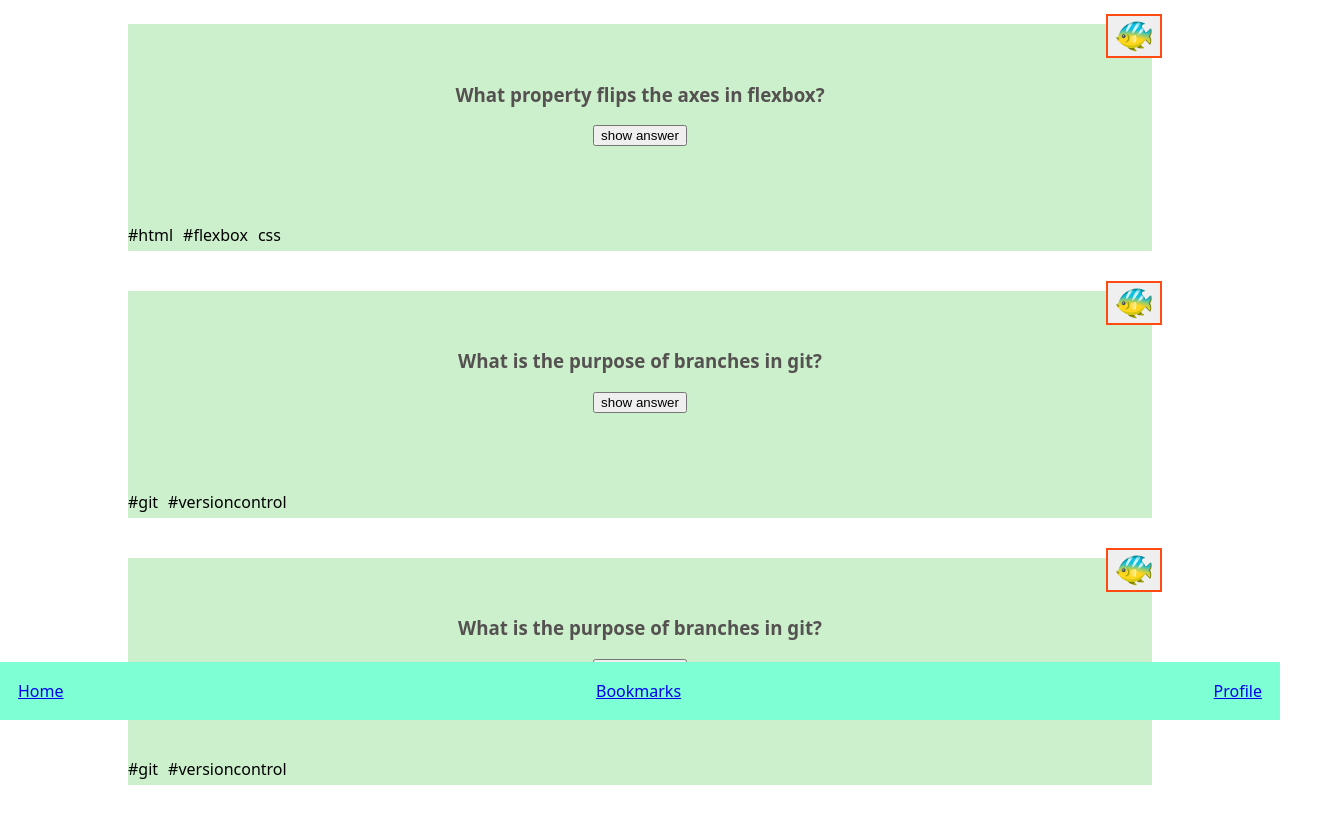
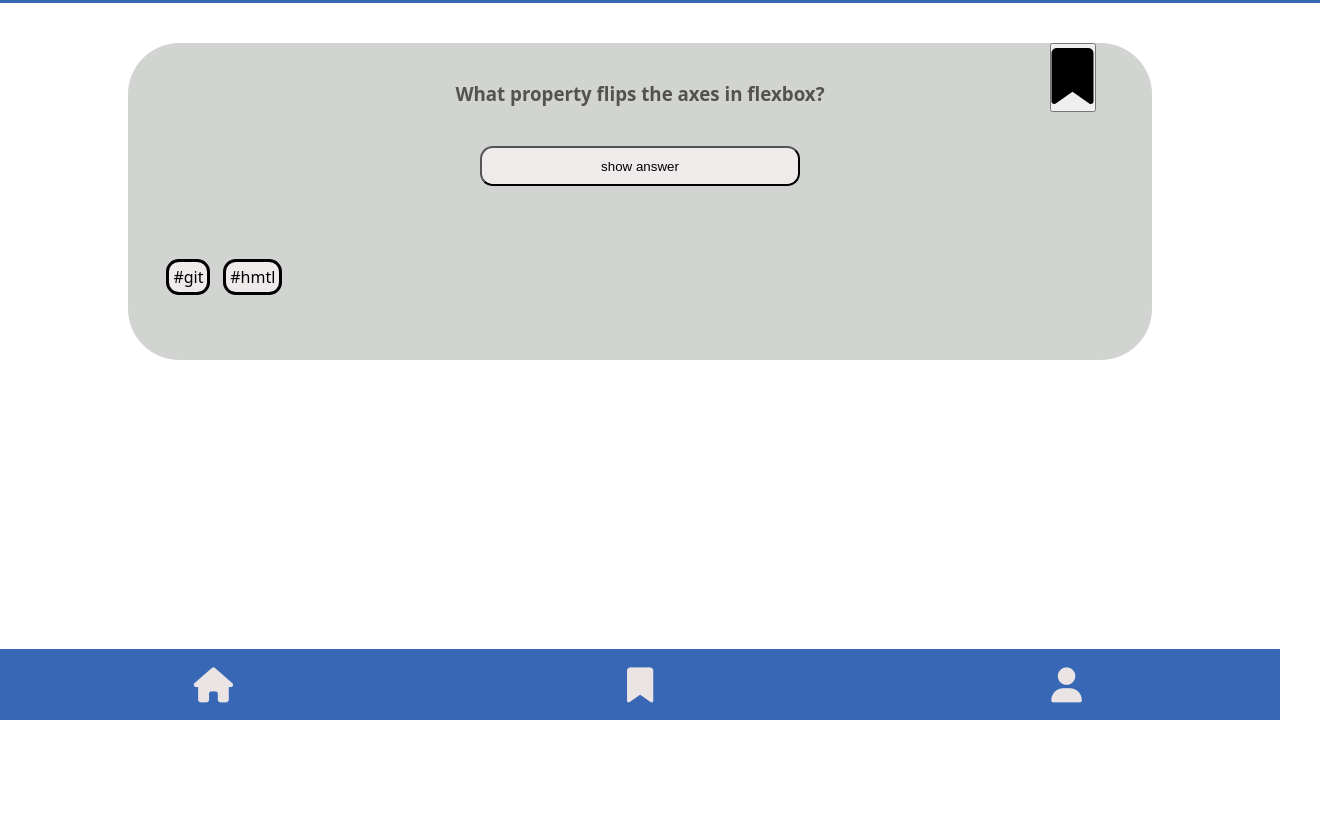
Before and after one commit to agustina-bonesso/quiz-app, a website: page index.html in a window 1280 px wide. Shown: the part 80-905 px from the top of the page, 1320 px wide, since content can reach past the window. After the commit the page ends 800 px from the top, so only its background shows below. Drawn offline with Linux system fonts and the light colour scheme.

Commit message:
Add css structure and icons

```diff
--- /dev/null
+++ b/components/card.css
@@ -0,0 +1,53 @@
+.card{
+    margin: 40px 10%;
+    border-radius: 4vw;
+    background-color: var(--global-secondary-color);
+    padding: 3% 10%;
+    /* scroll-margin-top: 100px;  */
+    height: 30vh;
+    display: flex;
+    flex-direction: column;
+    position: relative;
+}
+
+.card > h3{
+    color: rgb(85, 81, 81);
+    text-align: center;
+}
+
+.card-bookmark {
+    font-size: 7vh;
+    position: absolute;
+    left: 72vw;
+    top: 0vh;
+  }
+
+li{
+    list-style:none;
+    background-color: var(--global-button-color);
+    /* width: 100%; */
+    border: solid;
+    border-radius: .25rem;
+    padding: .25rem
+}
+.tag-list{
+    display: flex;
+    gap: 1vw;
+    position: absolute;
+    top: 27vh;
+    left: 3vw;
+}
+.front-button{
+    background-color: var(--global-button-color);
+    border-radius: 1vw;
+}
+.front-button:hover{
+    background-color: var(--global-selection-color);
+}
+.show-answer-button{
+    box-sizing: border-box;
+    height: 5vh;
+    width: 25vw;
+    align-self: center;
+    margin-top: 5vh;
+}
--- a/css/styles.css
+++ /dev/null
@@ -1,62 +0,0 @@
-body{
-    margin: 0;
-    font-family: system-ui;
-}
-h1{
-    text-align: center;
-}
-footer{
-    position: fixed;
-    bottom: 0;
-    width: 100%;
-    background-color: aquamarine;
-
-}
-nav{
-    display: flex;
-    justify-content: space-between;
-}
-.page{
-
-    padding: 1.125rem
-}
-.page:hover{
-    background-color: azure;
-
-}
-.card__bookmark {
-    border: 2px solid #ff4a11;
-    font-size: 2em;
-    position: absolute;
-    top: -10px;
-    right: -10px;
-  }
-
-.card{
-    margin: 40px 10%;
-    background-color: rgb(204, 240, 204);
-    padding: 3% 10%;
-    scroll-margin-top: 100px;
-    height: 9.375rem;
-    display: flex;
-    flex-direction: column;
-    position: relative;
-}
-.card > button {
-    display: flex;
-    flex-direction: column;
-    align-self: center;
-}
-.card > h3{
-    color: rgb(85, 81, 81);
-    text-align: center;
-}
-
-.categorie_list{
-    display: flex;
-    gap: .625rem;
-    position: absolute;
-    bottom: .3125rem;
-    left: 0;
-
-}
--- /dev/null
+++ b/global.css
@@ -0,0 +1,47 @@
+*{
+    margin: 0;
+    padding: 0;
+}
+body{
+    font-family: system-ui;
+    margin-bottom: 6.25rem;
+}
+.page:hover{
+    background-color: azure;
+
+}
+::selection{
+    background-color: aqua;
+}
+
+h1{
+    text-align: center;
+    color: var(--global-third-color);
+}
+header{
+    background-color: var(--global-primary-color);
+    width: 100%;
+    padding: 1.25rem;
+}
+
+.icon-bar {
+    display: flex;
+    justify-content: space-around;
+    position: fixed;
+    width: 100%;
+    background-color: var(--global-primary-color);
+    bottom: 0px;
+    left: 0px;
+  }
+
+  .icon-bar a {
+    width: 100%;
+    text-align: center;
+    padding: 12px 0;
+    transition: all 0.3s ease;
+    color: var(--global-third-color);
+    font-size: 35px;
+  }
+  .icon-bar a:hover{
+    background-color: var(--global-selection-color)
+  }
--- a/index.html
+++ b/index.html
@@ -4,7 +4,12 @@
     <meta charset="UTF-8">
     <meta name="viewport" content="width=device-width, initial-scale=1.0">
     <title>Quiz-App</title>
-    <link rel="stylesheet" href="./css/styles.css" />
+    <link rel="stylesheet" href="./styles.css" />
+    <script src="./index.js" defer></script>
+    <script
+      src="https://kit.fontawesome.com/3cbe2cb22b.js"
+      crossorigin="anonymous"
+    ></script>
 </head>
 <body>
     <header>
@@ -13,42 +18,22 @@
     <main>
         <section class="card">
             <h3>What property flips the axes in flexbox?</h3>
-            <button class="card__bookmark">🐠</button>
-            <button>show answer</button>
-            <div class="categorie_list">
-            <nav class="categorie">#html</nav>
-            <nav class="categorie">#flexbox</nav>
-            <nav class="categorie">css</nav>
-            </div>
-        </section>
-
-        <section class="card">
-            <button class="card__bookmark">🐠</button>
-            <h3>What is the purpose of branches in git?</h3>
-            <button>show answer</button>
-            <div class="categorie_list">
-            <nav class="categorie">#git</nav>
-            <nav class="categorie">#versioncontrol</nav>
-            </div>
-        </section>
-
-
-        <section class="card">
-            <h3>What is the purpose of branches in git?</h3>
-            <button class="card__bookmark">🐠</button>
-            <button>show answer</button>
-            <div class="categorie_list">
-            <nav class="categorie">#git</nav>
-            <nav class="categorie">#versioncontrol</nav>
-            </div>
-        </section>
+            <button class="show-answer-button front-button" data-js="show-answer">show answer</button>
+            <button class="card-bookmark"><i class="fa-solid fa-bookmark"></iclass></i></button>
+            <p class="output-display" data-js="output-section"></p>
+            <ul class="tag-list">
+                <li class="tag front-button">#git </li>
+                <li class="tag front-button">#hmtl </li>
+            </ul>
 
     </main>
 <footer>
     <nav>
-            <a href="#home" class="page">Home</a>
-            <a href="#bookmark" class="page">Bookmarks</a>
-            <a href="#profile" class="page">Profile</a>
+        <div class="icon-bar">
+            <a href="#"><i class="fa-solid fa-house"></i></a>
+            <a href="bookmarks.html"><i class="fa-solid fa-bookmark"></i></a>
+            <a href="#"><i class="fa-solid fa-user"></i></a>
+        </div>
     </nav>
 </footer>
 </body>
--- /dev/null
+++ b/index.js
@@ -0,0 +1,7 @@
+const showAnswerButton = document.querySelector('[data-js="show-answer"]');
+const outputSection = document.querySelector('[data-js="output-section"]');
+
+showAnswerButton.addEventListener("click", () => {
+
+    outputSection.textContent = "Here the answer";
+});
--- /dev/null
+++ b/styles.css
@@ -0,0 +1,11 @@
+@import "global.css";
+@import "./components/card.css";
+
+:root{
+    --global-primary-color:rgb(55, 103, 181);
+    --global-secondary-color: rgb(209, 212, 209);
+    --global-third-color: rgb(234, 228, 228) ;
+    --global-headline-color: rgba(83, 84, 85, 0.885);
+    --global-button-color: rgb(239, 235, 235);
+    --global-selection-color: rgb(226, 94, 94);
+}
```
Also changed, not shown: bookmarks.html (added, +31 -0 lines), package.json (added, +11 -0 lines), 1 other file.
